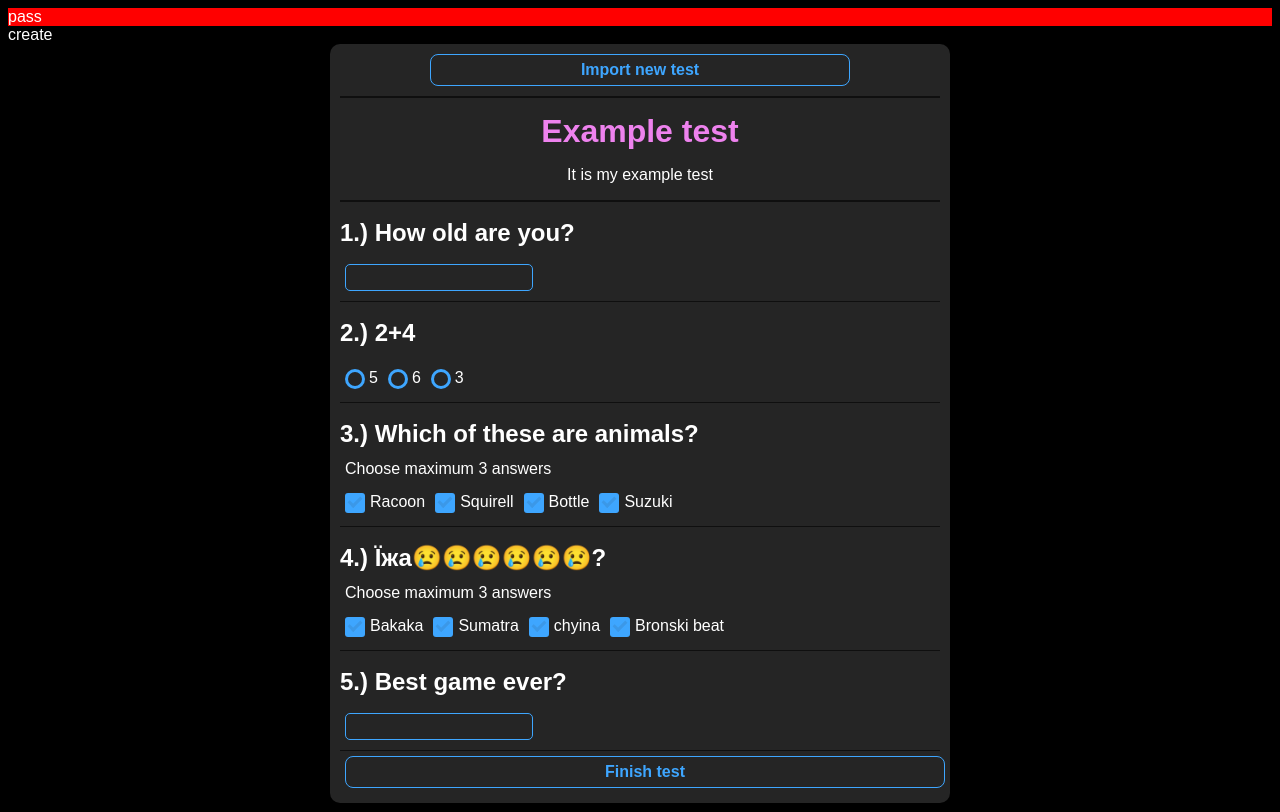
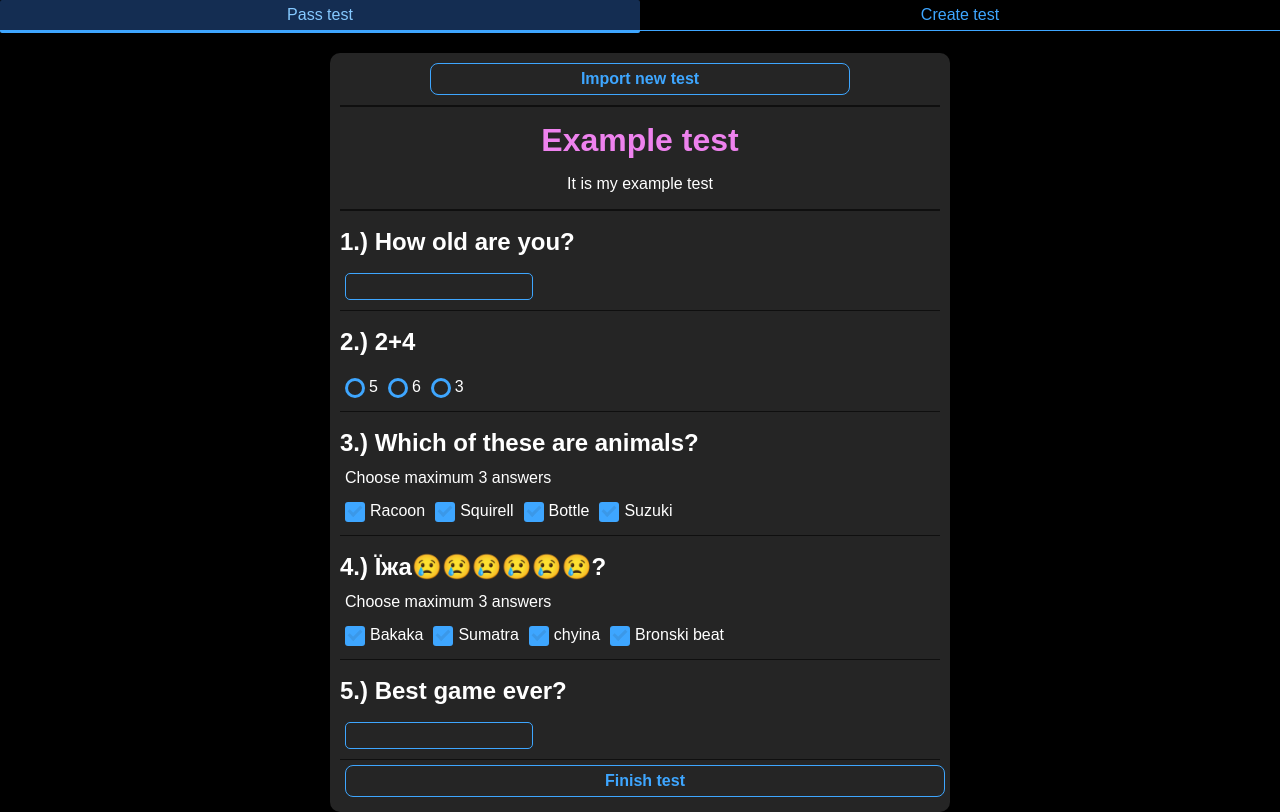
Before and after one commit to ronikiienko/tests_app, a React (Vite) app: page / in a window 1280 px wide. Built offline with nearby package versions, Linux system fonts and the light colour scheme.

Commit message:
feat: style tabs component

```diff
--- a/src/StyledElements/Tabs/Tabs.css
+++ b/src/StyledElements/Tabs/Tabs.css
@@ -1,3 +1,37 @@
-.selected-tab {
-    background-color: red;
+.tabs-buttons-container {
+    display: flex;
+    justify-content: space-around;
+    margin-bottom: 20px;
 }
+
+.tab-button {
+    font-size: 16px;
+    transition: 0.2s background-color;
+    cursor: pointer;
+    color: var(--button-default);
+    border-bottom: 1px solid var(--button-default);
+    height: 30px;
+    width: 100%;
+    display: flex;
+    justify-content: center;
+    align-items: center;
+}
+
+.tab-button:hover {
+    color: var(--button-hover);
+    border-color: var(--button-hover);
+    background-color: var(--button-background-hover);
+}
+
+.tab-button:active {
+    color: var(--button-active);
+    border-color: var(--button-active);
+    background-color: var(--button-background-active);
+}
+
+.tab-button.selected {
+    border-radius: 2px;
+    border-bottom: 3px solid var(--button-default);
+    color: var(--button-active);
+    background-color: var(--button-background-active);
+}
--- a/src/StyledElements/Tabs/Tabs.jsx
+++ b/src/StyledElements/Tabs/Tabs.jsx
@@ -8,10 +8,10 @@ export const Tabs = ({openedTab, setOpenedTab, tabsArray}) => {
         setOpenedTab(event.target.id);
     };
     return (
-        <div onClick={handleClick}>
+        <div className="tabs-buttons-container" onClick={handleClick}>
             {tabsArray.map(tab => {
                 return (
-                    <div className={openedTab === tab.id ? 'selected-tab' : ''} id={tab.id}>{tab.label}</div>
+                    <span className={`tab-button ${openedTab === tab.id && 'selected'}`} id={tab.id}>{tab.label}</span>
                 );
             })}
         </div>
--- a/src/components/App.jsx
+++ b/src/components/App.jsx
@@ -19,19 +19,13 @@ export default function App() {
     return (
         <>
             <Tabs
-                tabsArray={[{id: MAIN_TABS_MAP.pass, label: MAIN_TABS_MAP.pass}, {
-                    id: MAIN_TABS_MAP.create,
-                    label: MAIN_TABS_MAP.create,
-                }]}
+                tabsArray={[
+                    {id: MAIN_TABS_MAP.pass, label: 'Pass test'},
+                    {id: MAIN_TABS_MAP.create, label: 'Create test'},
+                ]}
                 openedTab={mainTab}
                 setOpenedTab={setMainTab}
             />
-            {/*<Button onClick={() => {*/}
-            {/*    setTab(MAIN_TABS_MAP.pass);*/}
-            {/*}}>Pass test</Button>*/}
-            {/*<Button onClick={() => {*/}
-            {/*    setTab(MAIN_TABS_MAP.create);*/}
-            {/*}}>Create test</Button>*/}
             {mainTab === MAIN_TABS_MAP.pass && <PassTest/>}
             {/*{mainTab === 'create' && <CreateTest/>}*/}
         </>
--- a/src/style.css
+++ b/src/style.css
@@ -8,6 +8,10 @@ html {
     font-family: Arial;
 }
 
+body {
+    margin: 0;
+}
+
 input[type="radio"], input[type="checkbox"], label {
     user-select: none;
 }
```
